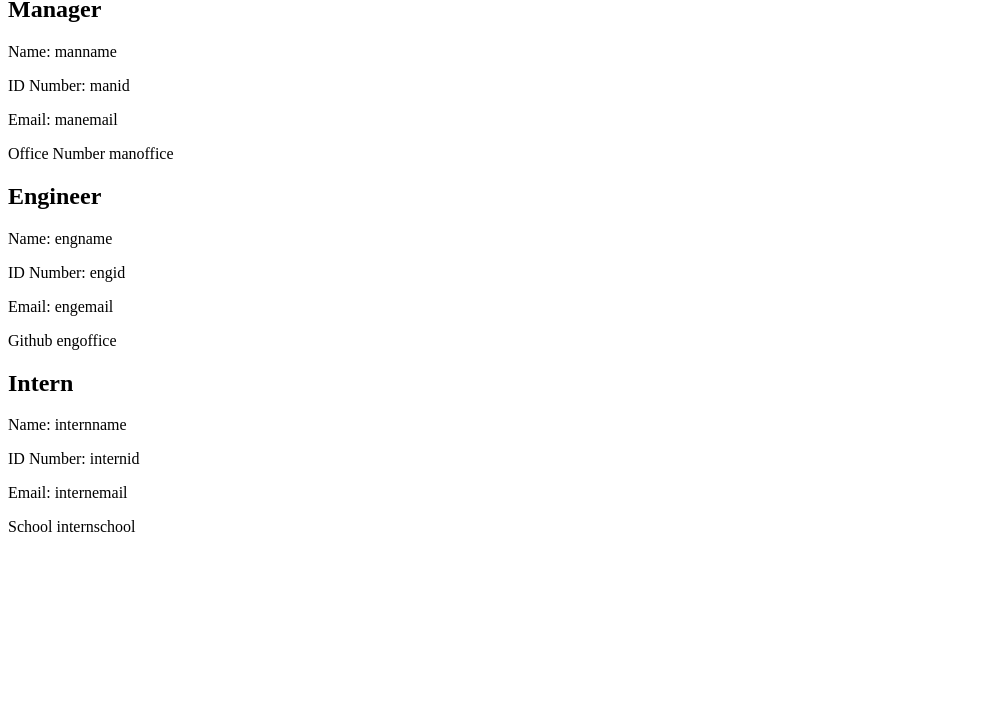
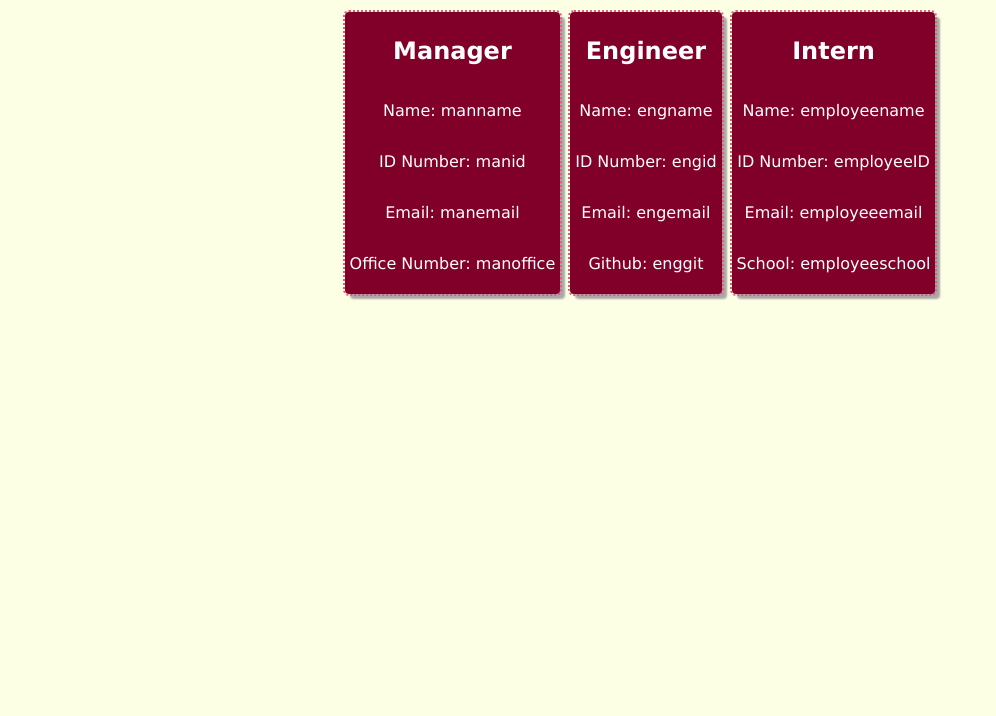
Before and after one commit to Jasonsburke90/hw10, a website: page Main/index.html in a window 1280 px wide. Shown: the part 84-800 px from the top of the page, without its empty margins (0-996 px from the left). Drawn offline with Linux system fonts and the light colour scheme.

Commit message:
working code including styling

```diff
--- a/Main/index.html
+++ b/Main/index.html
@@ -1,36 +1,30 @@
 <!DOCTYPE html>
 <html lang="en">
-
 <head>
     <meta charset="UTF-8">
     <meta http-equiv="X-UA-Compatible" content="IE=edge">
     <meta name="viewport" content="width=device-width, initial-scale=1.0">
     <title>Team Profile Generator</title>
+    <link rel="stylesheet" type="text/css" href="./dist/style.css" />
 </head>
-
 <body>
-    <h1>Our team</h1>
+<main>
+        <h1 class="header">Our team</h1>
+        <section class="team-box">
         <div class="card">
     <h2>Manager</h2>
     <p>Name: manname</p>
     <p>ID Number: manid</p>
-        <p>Email: manemail</p>
-        <p>Office Number manoffice</p>
-    </div>
-    <div class="card">
+    <p>Email: manemail</p><p>Office Number: manoffice</p></div><div class="card">
     <h2>Engineer</h2>
     <p>Name: engname</p>
     <p>ID Number: engid</p>
-        <p>Email: engemail</p>
-        <p>Github engoffice</p>
-    </div>
-    <div class="card">
+    <p>Email: engemail</p><p>Github: enggit</p></div><div class="card">
     <h2>Intern</h2>
-        <p>Name: internname</p>
-        <p>ID Number: internid</p>
-        <p>Email: internemail</p>
-        <p>School internschool</p>
-    </div>
+    <p>Name: employeename</p>
+    <p>ID Number: employeeID</p>
+    <p>Email: employeeemail</p><p>School: employeeschool</p></div>
+        </section>
+    </main>
 </body>
-
 </html>
--- a/Main/index.js
+++ b/Main/index.js
@@ -157,13 +157,13 @@ function generateCards() {
     <p>ID Number: ${employee.id}</p>
     <p>Email: ${employee.email}</p>`;
     if (employee.getRole() === "Manager") {
-      card += `<p>Office Number ${employee.officeNumber}</p></div>`;
+      card += `<p>Office Number: ${employee.officeNumber}</p></div>`;
     }
     if (employee.getRole() === "Engineer") {
-      card += `<p>Github ${employee.github}</p></div>`;
+      card += `<p>Github: ${employee.github}</p></div>`;
     }
     if (employee.getRole() === "Intern") {
-      card += `<p>School ${employee.school}</p></div>`;
+      card += `<p>School: ${employee.school}</p></div>`;
     }
   });
   return card;
@@ -177,10 +177,15 @@ function generateHTML() {
     <meta http-equiv="X-UA-Compatible" content="IE=edge">
     <meta name="viewport" content="width=device-width, initial-scale=1.0">
     <title>Team Profile Generator</title>
+    <link rel="stylesheet" type="text/css" href="./dist/style.css" />
 </head>
 <body>
-<h1>Our team</h1>
-${generateCards()}
+<main>
+        <h1 class="header">Our team</h1>
+        <section class="team-box">
+        ${generateCards()}
+        </section>
+    </main>
 </body>
 </html>`;
 }
```
Also changed, not shown: Main/dist/index.html, Main/dist/style.css. Lines whose indentation alone changed are shown as unchanged.
